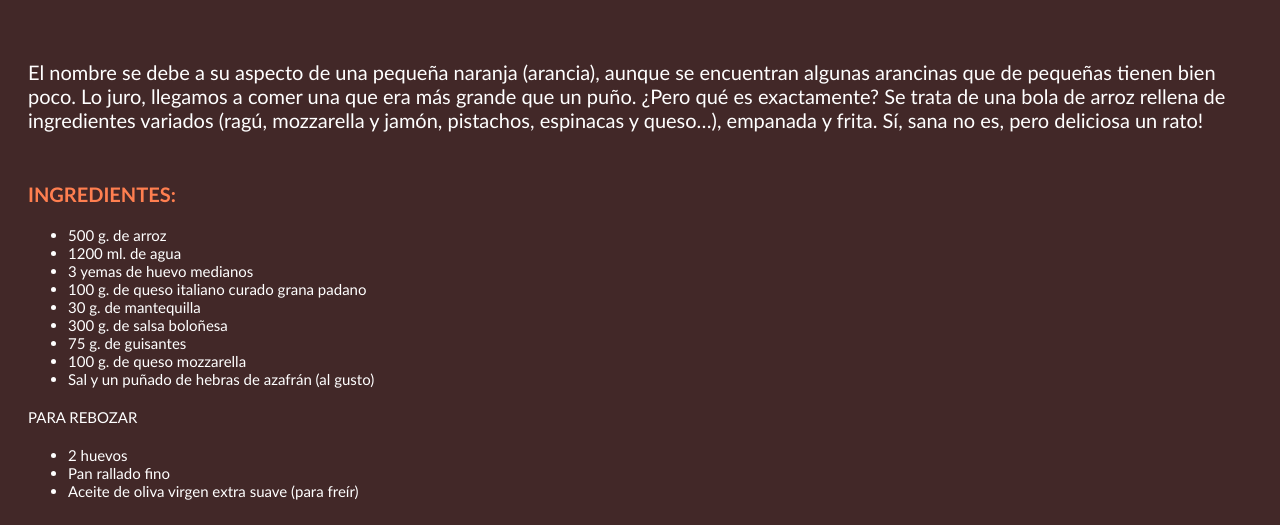
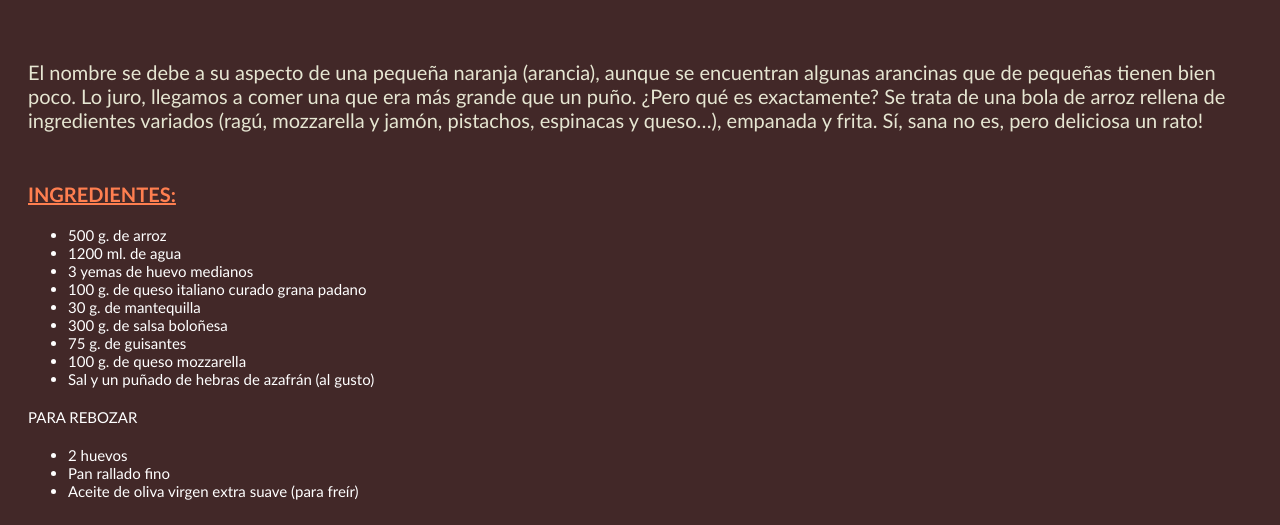
Before and after one commit to cynwebPD/FrontEndPd, a plain HTML site: page index.html in a window 1280 px wide. Shown: the part 275-800 px from the top of the page. Drawn offline with Linux system fonts and the light colour scheme.

Commit message:
Add files via upload

```diff
--- a/css/main.css
+++ b/css/main.css
@@ -31,6 +31,7 @@ h2 {
 
 p {
     font-size: 20px;
+    color: rgb(230, 230, 210);
     font-family: 'Gill Sans', 'Gill Sans MT', Calibri, 'Trebuchet MS', sans-serif;
     margin-bottom: 0;
 }
@@ -42,6 +43,7 @@ h3 {
     font-family: 'Gill Sans', 'Gill Sans MT', Calibri, 'Trebuchet MS', sans-serif;;
     text-decoration-line: unset;
     margin-top: 50px;
+    text-decoration: underline;
 }
 
 
--- a/index.html
+++ b/index.html
@@ -15,7 +15,7 @@
 
             <br>
 
-<p class="blanco">El nombre se debe a su aspecto de una pequeña naranja (arancia),
+<p >El nombre se debe a su aspecto de una pequeña naranja (arancia),
     aunque se encuentran algunas arancinas que de pequeñas tienen bien
     poco. Lo juro, llegamos a comer una que era más grande que un puño.
     ¿Pero qué es exactamente? Se trata de una bola de arroz rellena de
```
